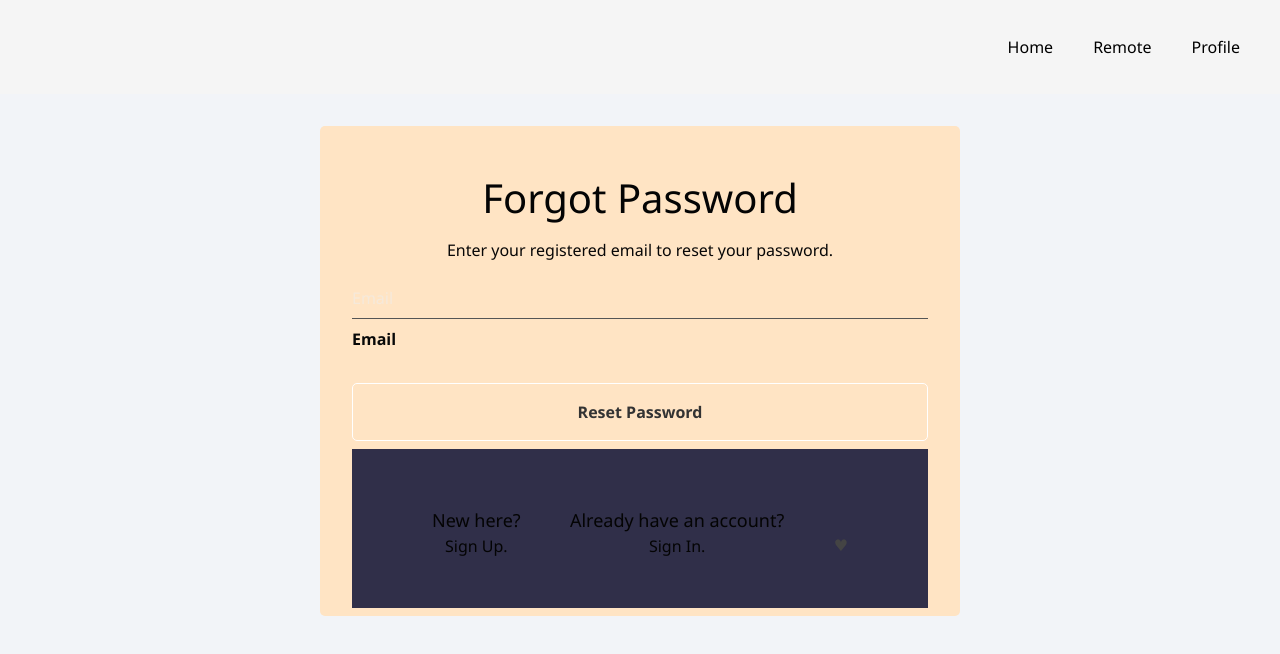
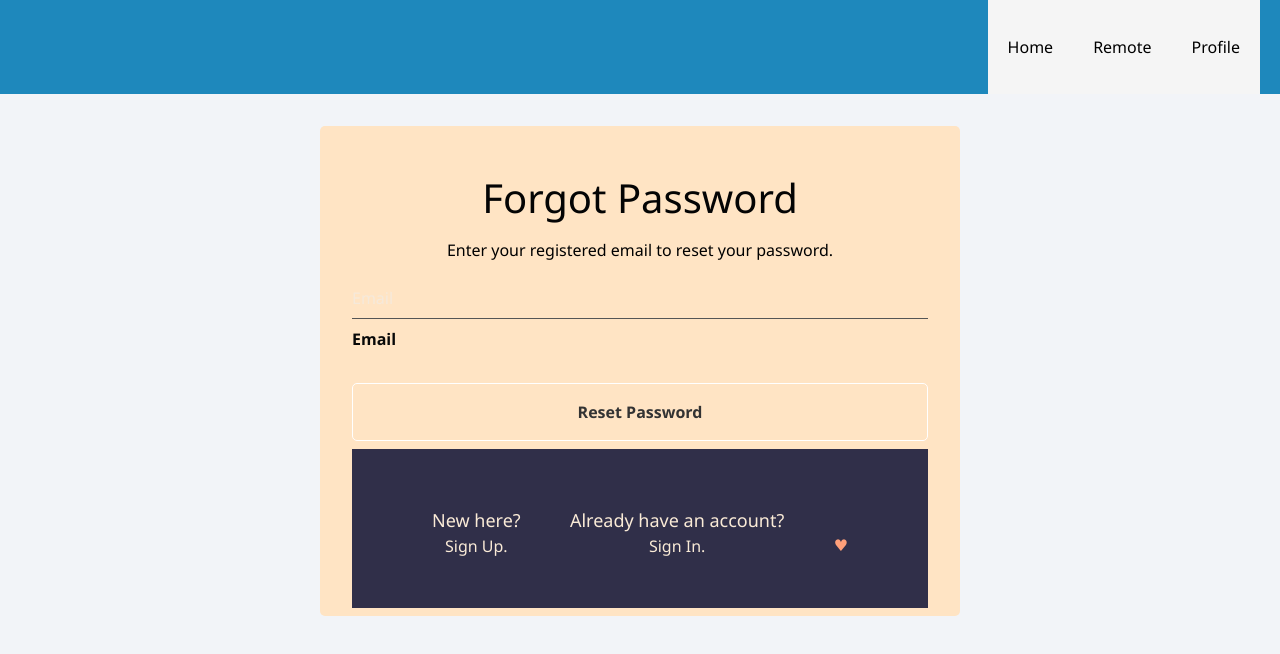
Before and after one commit to imroysakshi/vision-eye, a React (Create React App) app: page /forgot-password in a window 1280 px wide. Shown: the top 654 px of the page. Built offline with nearby package versions, Linux system fonts and the light colour scheme.

Commit message:
hihihihihihi

```diff
--- a/src/index.css
+++ b/src/index.css
@@ -143,7 +143,7 @@ button {
   font-weight: 800;
   padding: 8vh;
   margin-left: 10vw;
-  color: #080908;
+  color:white;
 }
 
 .navbar {
--- a/src/pages/Explore.css
+++ b/src/pages/Explore.css
@@ -11,6 +11,8 @@ body {
   justify-content: space-between;
   align-items: center;
   background-color: #f5f5f5;
+  background-image: url(/img/logoImg.jpg);
+
 }
 
 .header .logo {
@@ -19,6 +21,7 @@ body {
   color: #000;
   text-decoration: none;
   margin-left: 30px;
+
 }
 
 .nav-items {
--- a/src/pages/ForgotPassword.css
+++ b/src/pages/ForgotPassword.css
@@ -69,17 +69,18 @@
           height: 1em;
           width: 4%; }
     .row .footer h5 {
+      color:antiquewhite;
       margin-top: 1em; }
     .row .footer p {
       margin-top: 2em; }
       .row .footer p .symbols {
-        color: #444; }
+        color:lightsalmon; }
     .row .footer a {
       color: inherit;
       text-decoration: none; }
 
   .information-text {
-    color: rgb(8, 7, 7); }
+    color:black; }
 
   @media screen and (max-width: 320px) {
     .row {
```
